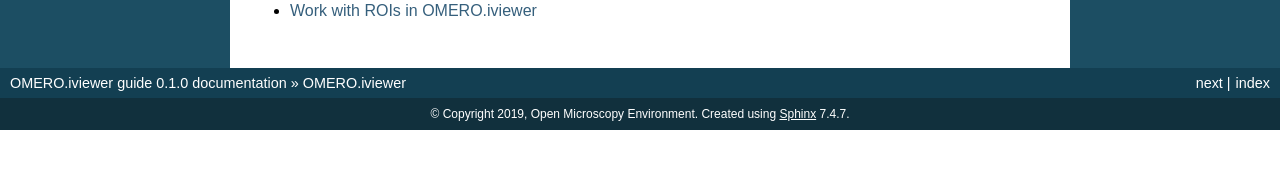
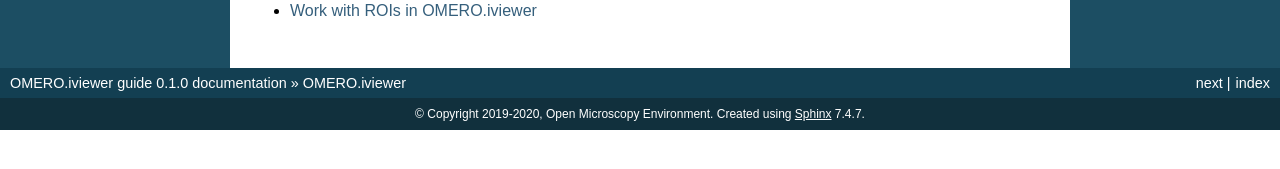
Before and after one commit to ome/omero-guide-iviewer, a Sphinx documentation site: the page built from docs/index.rst, in a window 1280 px wide. Shown: the part 248-417 px from the top of the page. Built offline with Sphinx 7.4.7, drawn with Linux system fonts in a browser that asks for light colours.

Commit message:
update year

```diff
--- a/docs/conf.py
+++ b/docs/conf.py
@@ -50,7 +50,7 @@ master_doc = 'index'
 
 # General information about the project.
 project = u'OMERO.iviewer guide'
-copyright = u'2019, Open Microscopy Environment'
+copyright = u'2019-2020, Open Microscopy Environment'
 
 # The version info for the project you're documenting, acts as replacement for
 # |version| and |release|, also used in various other places throughout the
```
